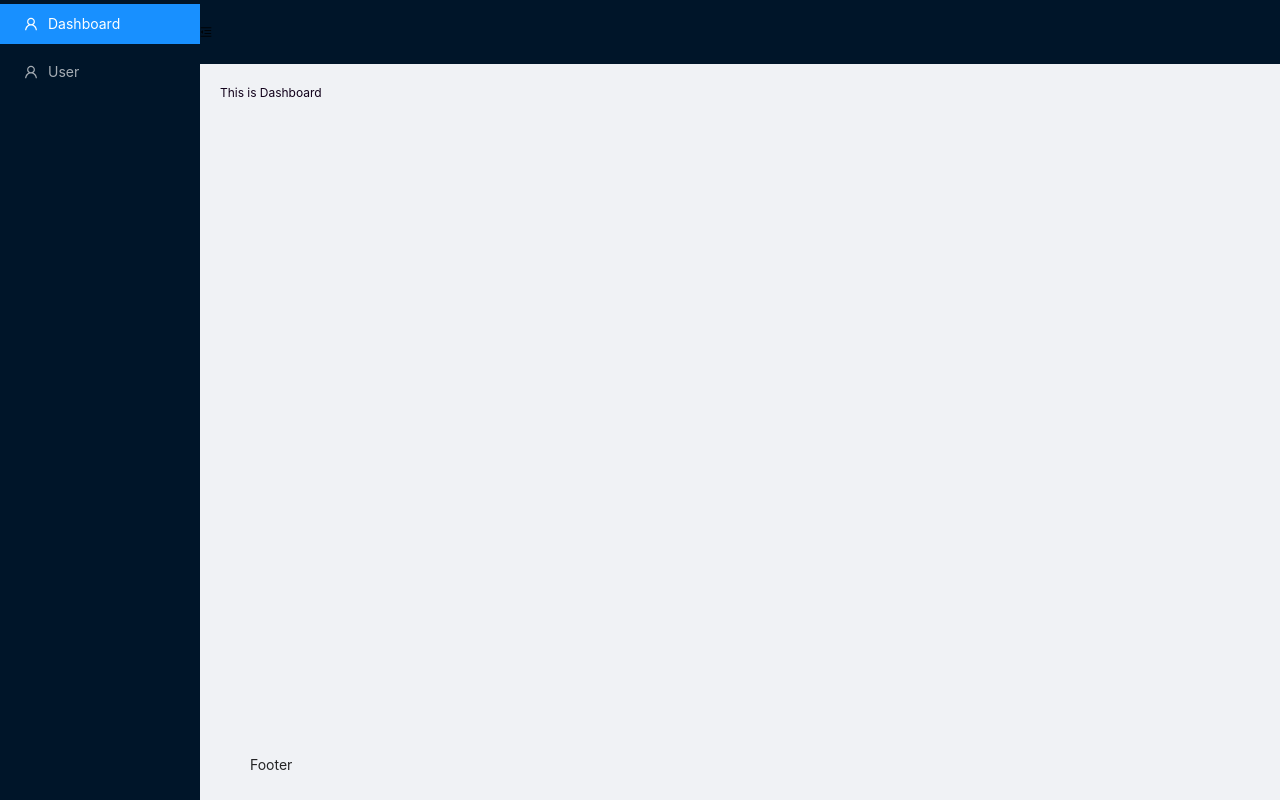
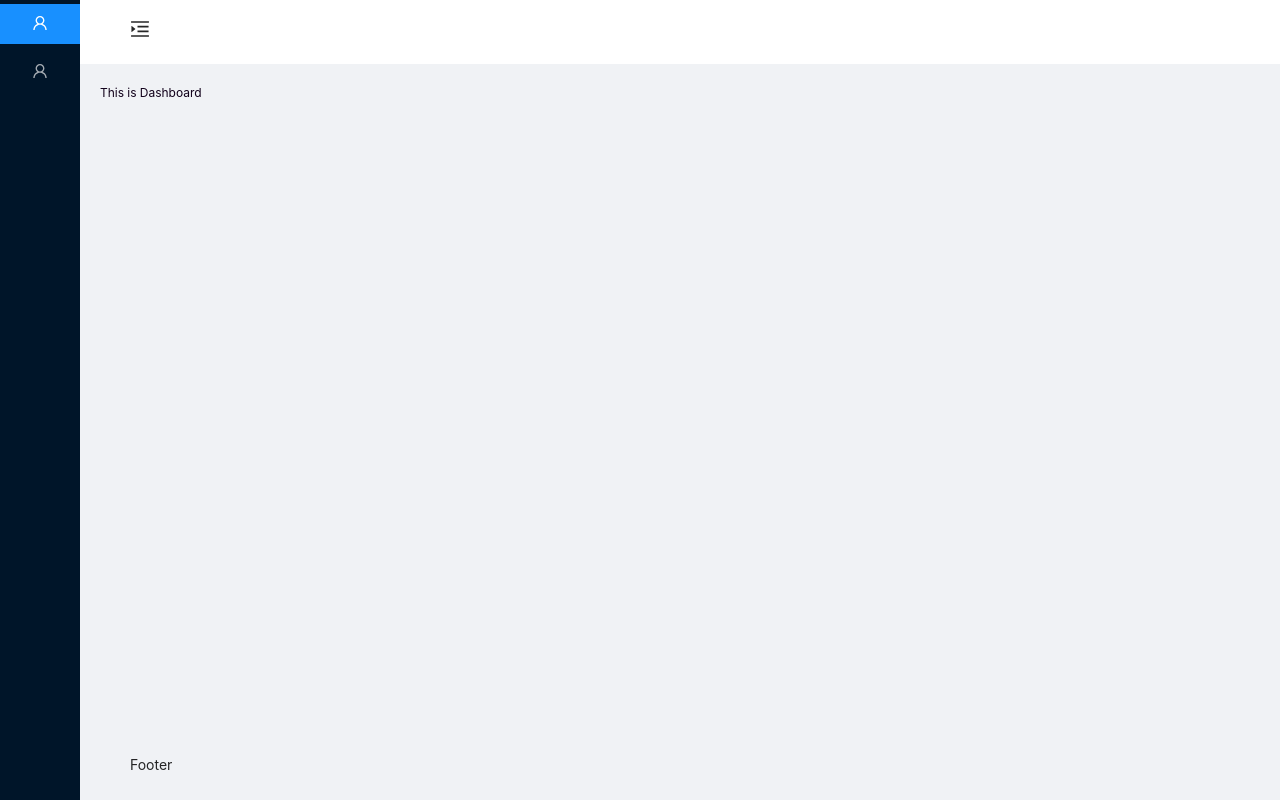
Before and after one commit to GrigorNurijanyan/myreactapp, a React (Create React App) app: page /dashboard in a window 1280 px wide. Built offline with nearby package versions, Linux system fonts and the light colour scheme.

Commit message:
create layout

```diff
--- a/package.json
+++ b/package.json
@@ -11,6 +11,7 @@
     "prop-types": "^15.8.1",
     "react": "^17.0.2",
     "react-dom": "^17.0.2",
+    "react-redux": "^7.2.6",
     "react-router-dom": "^6.2.1",
     "react-scripts": "5.0.0",
     "react-toastify": "^8.1.1",
--- a/src/index.js
+++ b/src/index.js
@@ -2,13 +2,15 @@ import React from 'react';
 import ReactDOM from 'react-dom';
 import App from './App';
 import reportWebVitals from './reportWebVitals';
+import { Provider } from 'react-redux';
 import './styles/';
 import './index.css';
+import { store } from './redux/reducer';
 
 ReactDOM.render(
-  <React.StrictMode>
+  <Provider store={store}>
     <App />
-  </React.StrictMode>,
+  </Provider>,
   document.getElementById('root')
 );
 
--- /dev/null
+++ b/src/layouts/MainHeader/MainHeader.module.css
@@ -0,0 +1,3 @@
+.main_header {
+    background-color: var(--white)!important;
+}
--- a/src/layouts/MainHeader/index.js
+++ b/src/layouts/MainHeader/index.js
@@ -1,24 +1,26 @@
 import React from 'react';
 import { Layout } from 'antd';
+import reduxActions from '../../redux/reduxActions';
 import {
     MenuUnfoldOutlined,
     MenuFoldOutlined,
 } from "@ant-design/icons";
+import styles from './MainHeader.module.css'
 
 
 const { Header } = Layout
 
-const MainHeader = ({ collapsed, setCollapsed }) => {
+const MainHeader = ({ collapsed }) => {
     return (
-        <Header className="site-layout-background" style={{ padding: 0 }}>
-            <div className="trigger" onClick={() => {
-                setCollapsed(!collapsed)
+        <Header className={styles.main_header}>
+            <div style={{ cursor: 'pointer' }} className="trigger" onClick={() => {
+                reduxActions.setMenuOpen(!collapsed)
             }}>
                 {
                     collapsed ?
-                        <MenuUnfoldOutlined />
+                        <MenuUnfoldOutlined style={{ fontSize: '20px' }} />
                         :
-                        <MenuFoldOutlined />
+                        <MenuFoldOutlined style={{ fontSize: '20px' }} />
                 }
             </div>
         </Header>
--- a/src/layouts/MainLayout/index.js
+++ b/src/layouts/MainLayout/index.js
@@ -1,33 +1,50 @@
 import React, { useState } from "react";
 import { Layout } from "antd";
-import { Outlet } from "react-router-dom";
 import MainSider from "../MainSider";
 import MainHeader from "../MainHeader";
+import MainFooter from "../MainFooter";
+import { node, bool } from "prop-types";
 import styles from './MainLayout.module.css'
-import MainFooter from "../MainFooter";
+import { connect } from "react-redux";
 
 const { Content } = Layout;
 
-const MainLayout = () => {
-    const [collapsed, setCollapsed] = useState(false);
+const MainLayout = (props) => {
+    console.log("props==>", props);
 
     return (
         <Layout className={styles.main_layout}>
-            <MainSider collapsed={collapsed} />
+            <MainSider collapsed={props.menuOpen} />
             <Layout className={styles.site_layout}>
                 <MainHeader
-                    collapsed={collapsed}
-                    setCollapsed={setCollapsed}
+                    collapsed={props.menuOpen}
                 />
                 <Content
                     className={styles.site_layout_background}
                 >
-                    <Outlet />
+                    {props.children &&
+                        React.cloneElement(props.children, {
+                            menuOpen: props.menuOpen,
+                            ...props
+                        })}
                 </Content>
-                <MainFooter />
+                {!props.footer && < MainFooter />}
             </Layout>
         </Layout>
     );
 };
 
-export default MainLayout;
+MainLayout.propsType = {
+    children: node,
+    footer: bool,
+    menuOpen: bool,
+}
+
+const mapStateToProps = (state) => {
+    const { menuOpen } = state
+    return {
+        menuOpen: menuOpen,
+    }
+}
+
+export default connect(mapStateToProps, null)(MainLayout)
--- a/src/layouts/MainSider/index.js
+++ b/src/layouts/MainSider/index.js
@@ -16,12 +16,12 @@ const MainSider = ({ collapsed }) => {
             <div className="logo" />
             <Menu theme="dark" mode="inline" defaultSelectedKeys={["1"]}>
                 <Menu.Item key="1" icon={<UserOutlined />} onClick={() => {
-                    navigate('dashboard')
+                    navigate('/dashboard')
                 }}>
                     Dashboard
                 </Menu.Item>
                 <Menu.Item key="2" icon={<UserOutlined />} onClick={() => {
-                    navigate('user')
+                    navigate('/user')
                 }}>
                     User
                 </Menu.Item>
--- /dev/null
+++ b/src/redux/constants.js
@@ -0,0 +1 @@
+export const SET_MENU_OPEN = 'SET_MENU_OPEN';
--- /dev/null
+++ b/src/redux/reducer.js
@@ -0,0 +1,22 @@
+import { createStore } from 'redux';
+import { SET_MENU_OPEN } from './constants'
+
+const reducer = (state, action) => {
+
+    state = {
+        menuOpen: true,
+    }
+
+    switch (action.type) {
+        case SET_MENU_OPEN:
+            return {
+                ...state,
+                menuOpen: action.payload
+            }
+        default: return state
+    }
+
+
+};
+
+export const store = createStore(reducer)
--- /dev/null
+++ b/src/redux/reduxActions.js
@@ -0,0 +1,12 @@
+import { store } from './reducer';
+import { SET_MENU_OPEN } from './constants'
+
+const actions = {
+    setMenuOpen: (value) => {
+        store.dispatch({ type: SET_MENU_OPEN, payload: value })
+    },
+}
+
+const reduxActions = Object.assign({}, actions)
+
+export default reduxActions;
--- a/src/router/AppRouter.js
+++ b/src/router/AppRouter.js
@@ -10,12 +10,8 @@ const AppRouter = (props) => {
   return (
     <Routes>
       <Route exact path="/login" element={<Login />} />
-      <Route path="/" element={<MainLayout />}>
-        <Route path="/dashboard" element={<Dashboard />} />
-      </Route>
-      <Route path="/" element={<MainLayout />}>
-        <Route path="/user" element={<User />} />
-      </Route>
+      <Route path="/dashboard" element={<MainLayout><Dashboard /></MainLayout>} />
+      <Route path="/user" element={<MainLayout><User /></MainLayout>} />
       <Route exact path="/error" element={<ErrorPage />} />
       <Route path="*" element={<Navigate to="/error" />} />
     </Routes>
```
Also changed, not shown: 1 other file (tests, documents, lock files or other folders).
